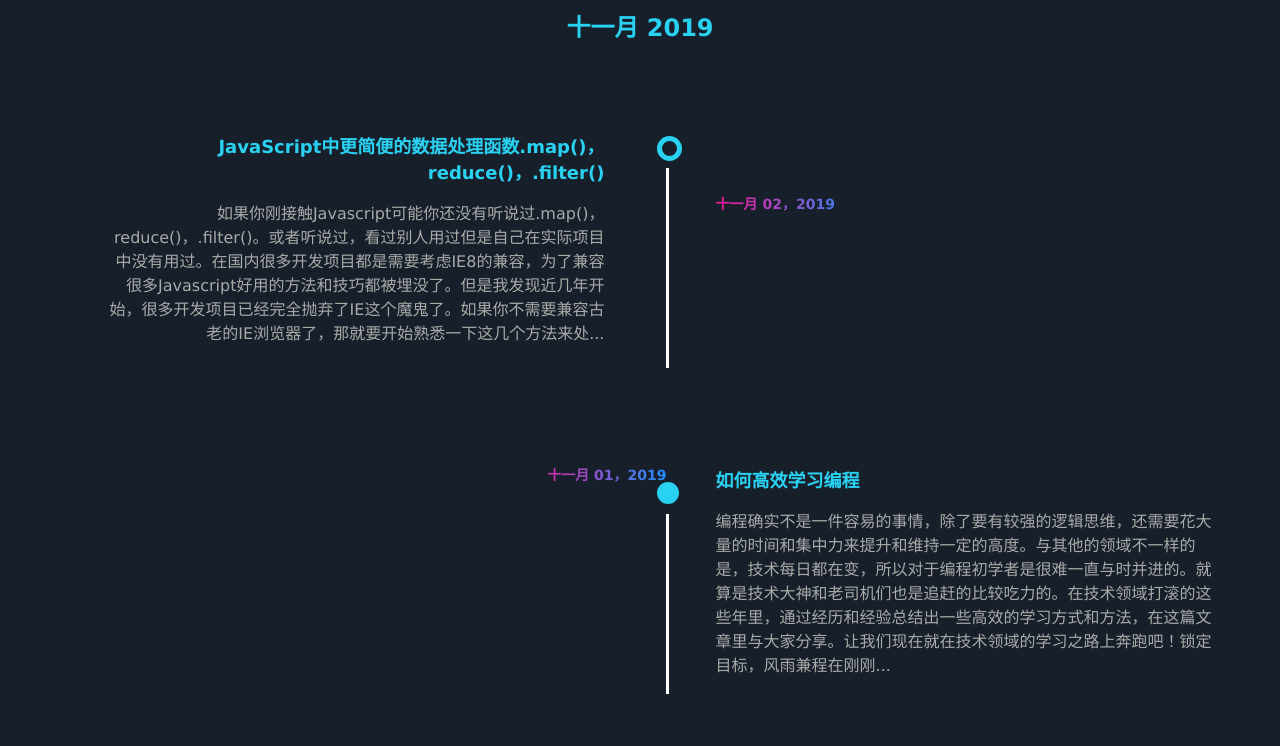
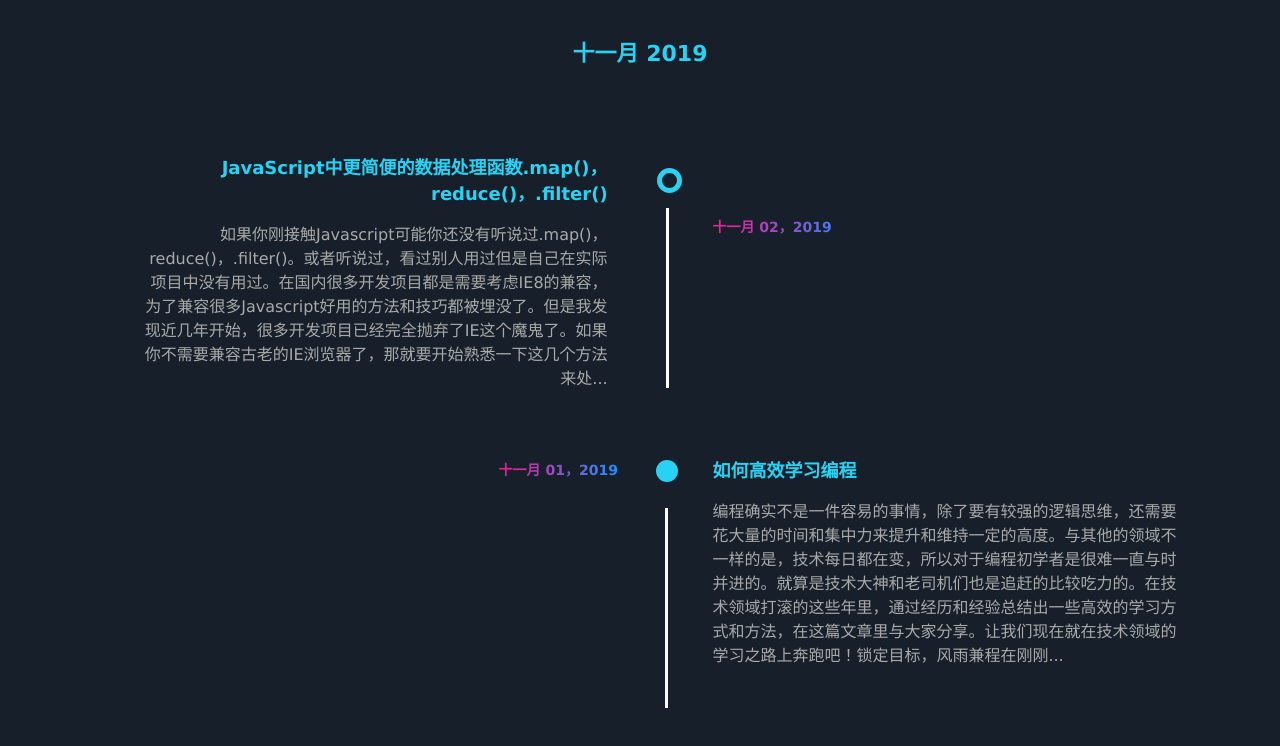
Before and after one commit to crystalfn/blockPractice, a plain HTML site: page timeline.html in a window 1280 px wide. Drawn offline with Linux system fonts and the light colour scheme.

Commit message:
[ShiQiu] {refactor)

```diff
--- a/static/css/timeline.css
+++ b/static/css/timeline.css
@@ -1,14 +1,15 @@
 body {
   background-color: #17202a;
   font-family: Verdana;
-  margin-left: 5%;
-  margin-right: 5%;
+  margin-left: 7.5%;
+  margin-right: 7.5%;
 }
 
 .headline {
   color: #29d1f3;
-  font-size: 24px;
+  font-size: 22px;
   text-align: center;
+  padding-top: 2.5%;
 }
 
 .first-article {
@@ -16,30 +17,9 @@ body {
   list-style-type: none;
 }
 
-.second-article {
-  position: relative;
-  list-style-type: none;
-  top: 30%;
-}
-
 .first-article li:first-child{
   padding-right: 55%;
 }
-
-.first-article li:last-child {
-  padding-left: 55%;
-  margin-top: -15%;
-}
-
-.second-article li:first-child{
-  width: 150px;
-}
-
-.second-article li:last-child {
-  padding-left: 55%;
-  margin-top: -3%;
-}
-
 
 .first-title {
   color: #29d1f3;
@@ -52,25 +32,67 @@ body {
   text-align: right;
 }
 
+.first-article li:last-child {
+  padding-left: 55%;
+  margin-top: -18%;
+  width: 150px;
+  position: relative;
+}
+
 .first-date {
-  width: 150px;
   font-size: 14px;
+  text-align: left;
+  font-weight: bold;
   background-image: linear-gradient(to right, deeppink, dodgerblue);
   -webkit-background-clip: text;
   color: transparent;
-  text-align: left;
-  font-weight: bold;
+}
+
+.first-line {
+  position: absolute;
+  top: 26%;
+  left: 52%;
+  width: 3px;
+  height: 180px;
+  background:#fff;
+}
+
+.first-circle {
+  position: absolute;
+  top: 21%;
+  left: 51.3%;
+  width: 15px;
+  height: 15px;
+  background: #17202a;
+  border-radius: 50%;
+  border: 5px solid #29d1f3;
+}
+
+.second-article {
+  position: relative;
+  list-style-type: none;
+  top: 30%;
+}
+
+.second-article li:first-child{
+  width: 150px;
 }
 
 .second-date {
+  position: absolute;
+  top: -5%;
+  left: 37%;
   font-size: 14px;
+  text-align: right;
+  font-weight: bold;
   background-image: linear-gradient(to right, deeppink, dodgerblue);
   -webkit-background-clip: text;
   color: transparent;
-  text-align: right;
-  font-weight: bold;
-  position: relative;
-  left: 275%
+}
+
+.second-article li:last-child {
+  padding-left: 55%;
+  margin-top: -3%;
 }
 
 .second-title {
@@ -84,42 +106,21 @@ body {
   text-align: left;
 }
 
-.first-line {
+.second-line {
   position: absolute;
+  top: 25%;
+  left: 52.3%;
   width: 3px;
   height: 200px;
   background:#fff;
-  margin-top: 8.5%;
-  margin-left: 47%;
-}
-
-.first-circle {
-  width: 15px;
-  height: 15px;
-  background: #17202a;
-  border-radius: 50%;
-  border: 5px solid #29d1f3;
-  margin-top: 6%;
-  margin-left: 46.3%;
-  position: absolute;
-
-}
-
-.second-line {
-  position: absolute;
-  width: 3px;
-  height: 180px;
-  background:#fff;
-  margin-top: 4.5%;
-  margin-left: 47%;
 }
 
 .second-circle {
+  position: absolute;
+  top: 2%;
+  left: 51.5%;
   width: 22px;
   height: 22px;
   background-color: #29d1f3;
   border-radius: 50%;
-  position: absolute;
-  margin-top: 2%;
-  margin-left: 46.3%;
 }
--- a/timeline.html
+++ b/timeline.html
@@ -1,7 +1,7 @@
 <html lang="en-US">
   <head>
     <meta charset="utf-8">
-    <title>blockPractice-timeline</title>
+    <title>blogPractice-timeline</title>
     <meta name="author" content="High profile programmer">
     <meta name="time" content="2019-11-23">
     <link rel="stylesheet" href="./static/css/timeline.css">
@@ -9,13 +9,13 @@
 
   <body>
     <h1 class="headline">十一月 2019</h1>
-    <div class="first-line"></div>
-    <div class="first-circle"></div>
     <ul class="first-article">
       <li>
         <h2 class="first-title">JavaScript中更简便的数据处理函数.map()，reduce()，.filter()</h2>
         <p class="first-desc">如果你刚接触Javascript可能你还没有听说过.map()，reduce()，.filter()。或者听说过，看过别人用过但是自己在实际项目中没有用过。在国内很多开发项目都是需要考虑IE8的兼容，为了兼容很多Javascript好用的方法和技巧都被埋没了。但是我发现近几年开始，很多开发项目已经完全抛弃了IE这个魔鬼了。如果你不需要兼容古老的IE浏览器了，那就要开始熟悉一下这几个方法来处...</p>
       </li>
+      <div class="first-circle"></div>
+      <div class="first-line"></div>
       <li>
         <p class="first-date">十一月 02，2019</p>
       </li>
@@ -24,12 +24,12 @@
       <li>
           <p class="second-date">十一月 01，2019</p>
       </li>
+      <div class="second-line"></div>
+      <div class="second-circle"></div>
       <li>
           <h2 class="second-title">如何高效学习编程</h2>
           <p class="second-desc">编程确实不是一件容易的事情，除了要有较强的逻辑思维，还需要花大量的时间和集中力来提升和维持一定的高度。与其他的领域不一样的是，技术每日都在变，所以对于编程初学者是很难一直与时并进的。就算是技术大神和老司机们也是追赶的比较吃力的。在技术领域打滚的这些年里，通过经历和经验总结出一些高效的学习方式和方法，在这篇文章里与大家分享。让我们现在就在技术领域的学习之路上奔跑吧！锁定目标，风雨兼程在刚刚...</p>
       </li>
     </ul>
-    <div class="second-line"></div>
-    <div class="second-circle"></div>
   </body>
 </html>
```
Also changed, not shown: index.html (+1 -1 lines).
